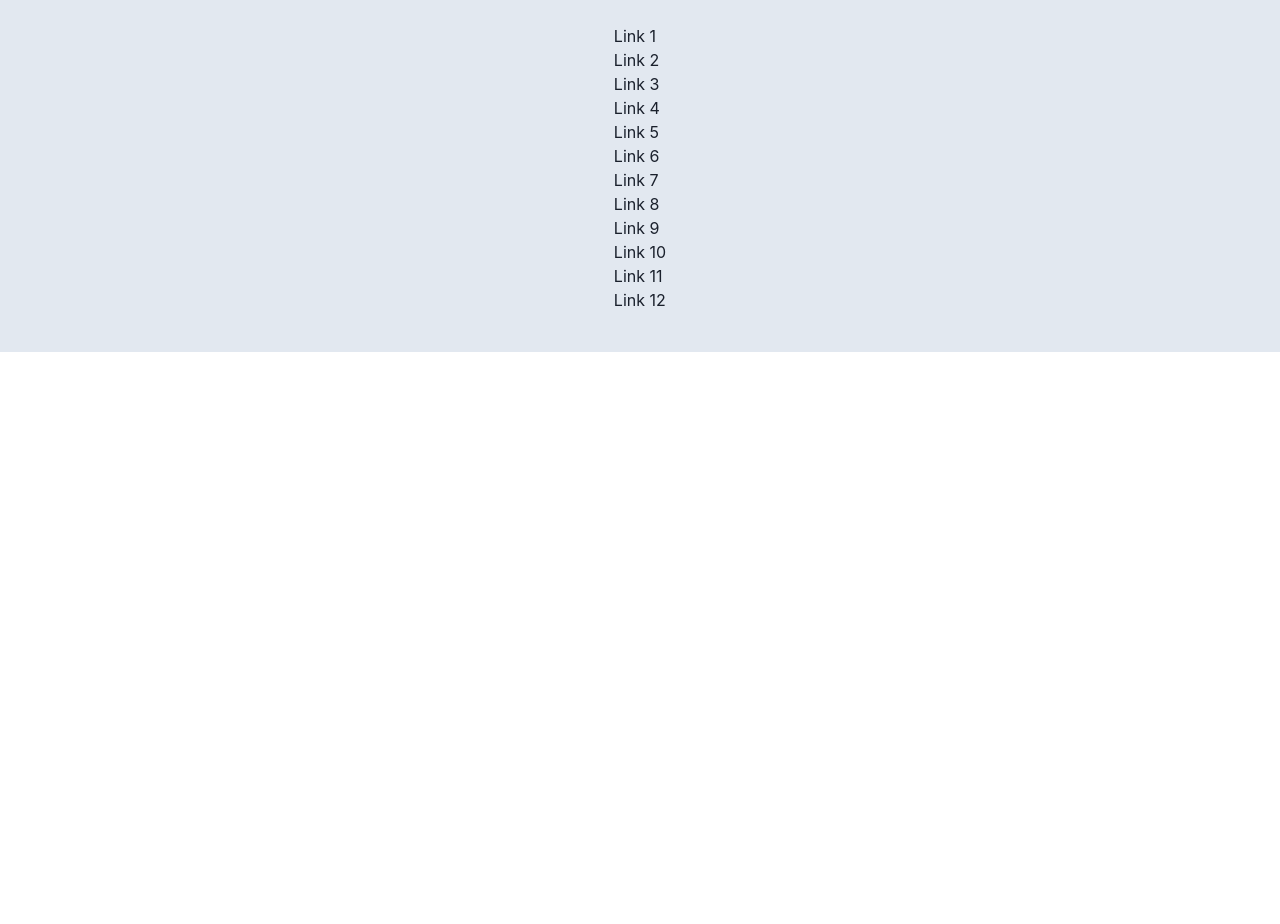
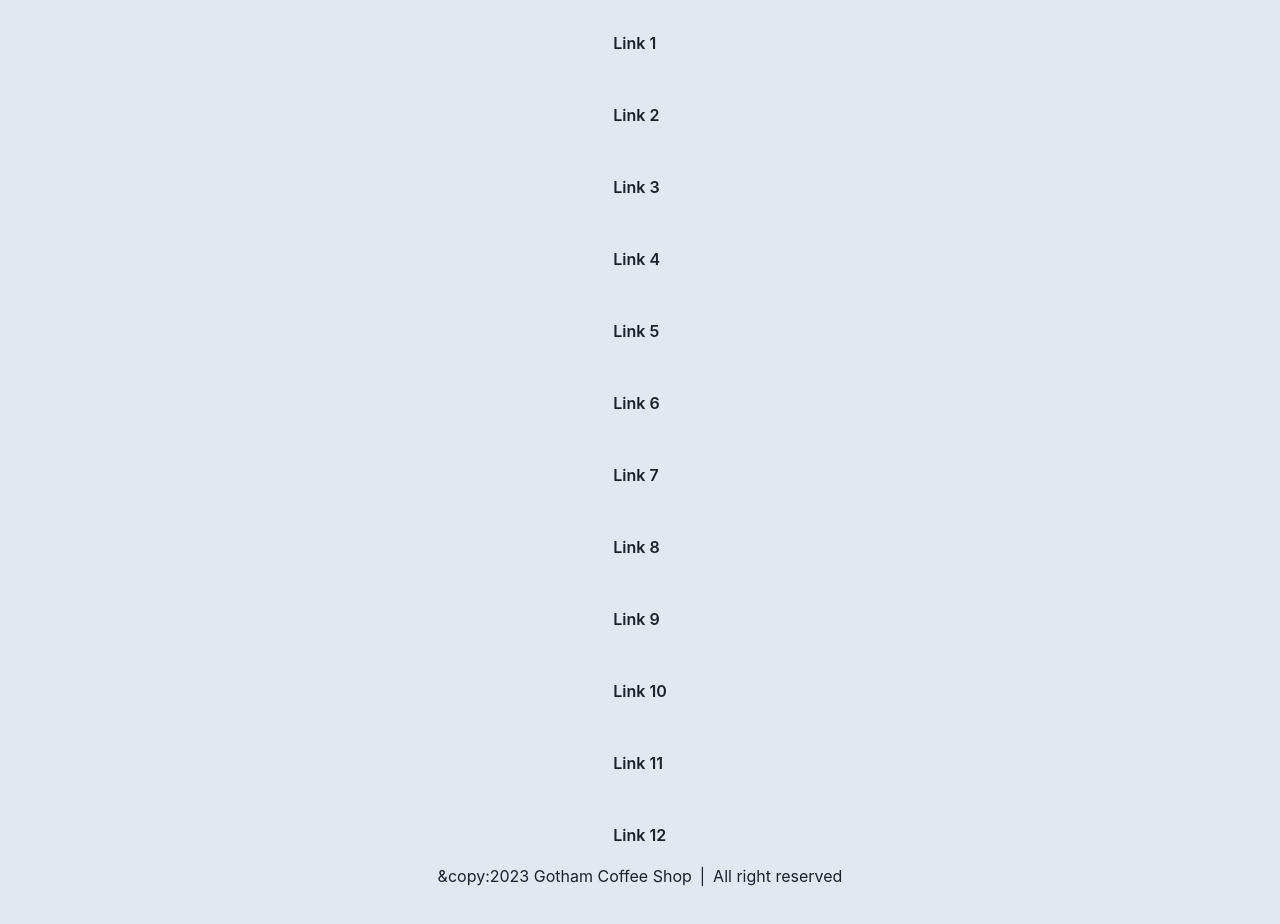
Before and after one commit to Ayushi0516/Gotham-Coffee-Shop, a React (Create React App) app: page / in a window 1280 px wide. Shown: the part 200-1124 px from the top of the page. Before the commit the page ends 800 px from the top, so only its background shows below. Built offline with nearby package versions, Linux system fonts and the light colour scheme.

Commit message:
footer added

```diff
--- a/src/component/Footer.jsx
+++ b/src/component/Footer.jsx
@@ -1,21 +1,25 @@
-import { Box, Flex, Link, SimpleGrid, VStack } from '@chakra-ui/react'
-import React from 'react'
+import { Box, Button, Flex, HStack, Link, SimpleGrid, Text, VStack } from "@chakra-ui/react";
+import React from "react";
 
 export const Footer = () => {
-    const dummyLink=new Array(12).fill(0).map((_,i)=>`Link ${i+1}`);
+  const dummyLink = new Array(12).fill(0).map((_, i) => `Link ${i + 1}`);
 
   return (
-
     <VStack py={10} bg="gray.200" mt={4}>
-     <Flex align="center" justify="center">
-        <SimpleGrid column={{base:2,md:3,lg:4}}>
-{dummyLink.map((el)=>(
-    <Link>{el}</Link>
-))}
+      <Flex align="center" justify="center">
+        <SimpleGrid spacing="2rem" column={{ base: 2, md: 3, lg: 4 }}>
+          {dummyLink.map((el) => (
+            <Link>
+            <Button variant={"ghost"}>{el}</Button>
+            </Link>
+          ))}
         </SimpleGrid>
-
-     </Flex>
+      </Flex>
+      <HStack>
+        <Text>&copy:{new Date().getFullYear()} Gotham Coffee Shop</Text>
+        <Text>|</Text>
+        <Text> All right reserved</Text>
+      </HStack>
     </VStack>
-
-  )
-}
+  );
+};
```
